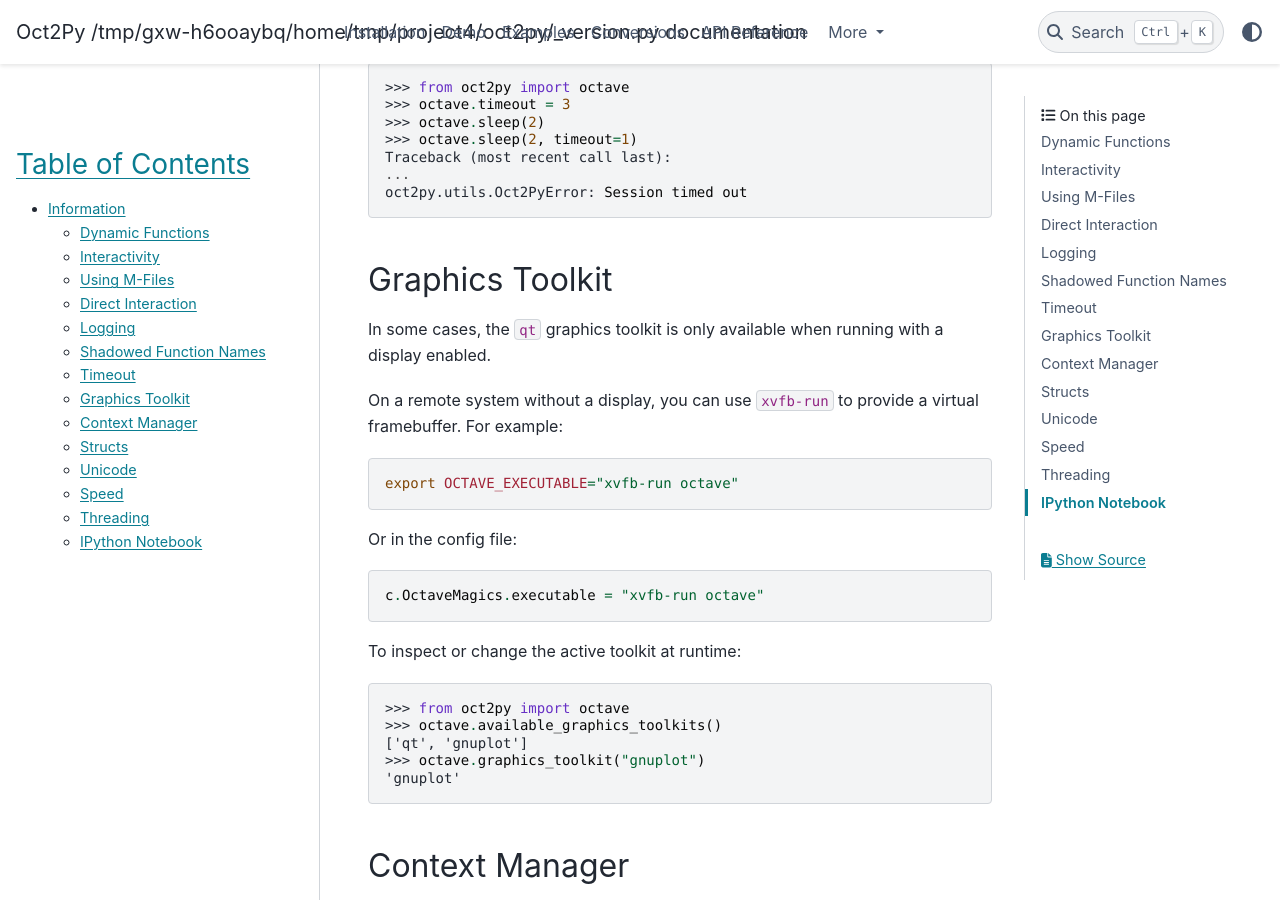
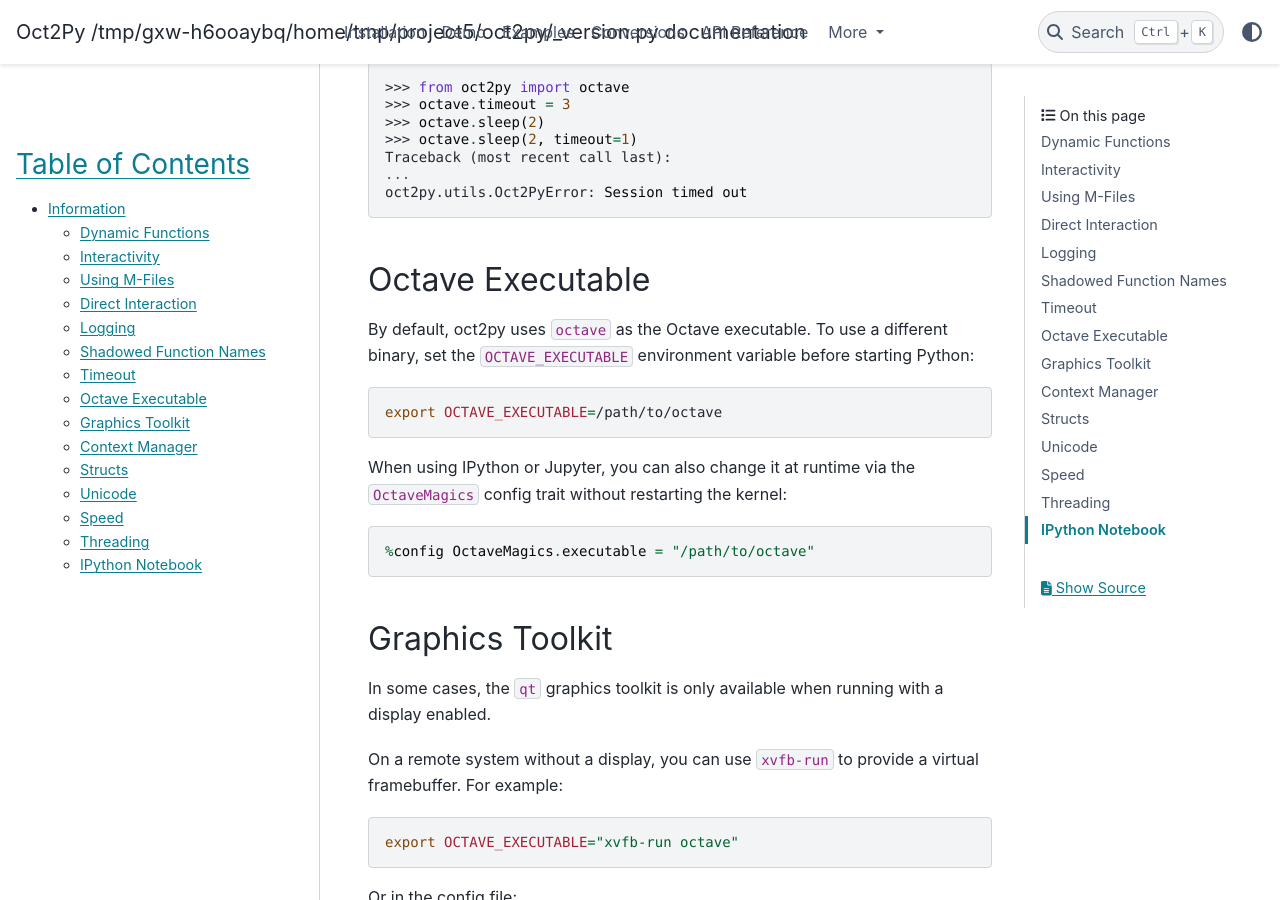
Before and after one commit to blink1073/oct2py, a Sphinx documentation site: the page built from docs/source/info.rst, in a window 1280 px wide and 900 px high, scrolled down 2619 px. Built offline with Sphinx 7.4.7 and the PyData theme 0.15.4, drawn with Linux system fonts in a browser that asks for light colours.

Commit message:
docs: add note about setting OCTAVE_EXECUTABLE with default of octave

```diff
--- a/docs/source/info.rst
+++ b/docs/source/info.rst
@@ -129,6 +129,24 @@
     oct2py.utils.Oct2PyError: Session timed out
 
 
+Octave Executable
+=================
+By default, oct2py uses ``octave`` as the Octave executable.  To use a
+different binary, set the ``OCTAVE_EXECUTABLE`` environment variable before
+starting Python:
+
+.. code:: shell
+
+    export OCTAVE_EXECUTABLE=/path/to/octave
+
+When using IPython or Jupyter, you can also change it at runtime via the
+``OctaveMagics`` config trait without restarting the kernel:
+
+.. code:: python
+
+    %config OctaveMagics.executable = "/path/to/octave"
+
+
 Graphics Toolkit
 ================
 
--- a/docs/source/installation.rst
+++ b/docs/source/installation.rst
@@ -49,7 +49,8 @@
   If Octave starts, you should be good to go.
 
 - Alternatively, you can specify the path to your Octave executable by
-  creating an ``OCTAVE_EXECUTABLE`` environmental variable.
+  creating an ``OCTAVE_EXECUTABLE`` environmental variable.  The default
+  executable is ``octave``.
 
 Graphics Backend (Qt vs gnuplot)
 ---------------------------------
```
